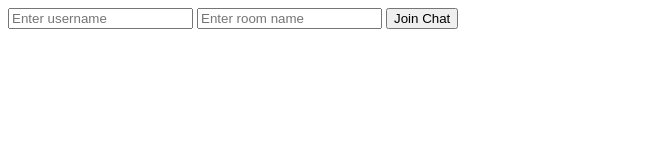
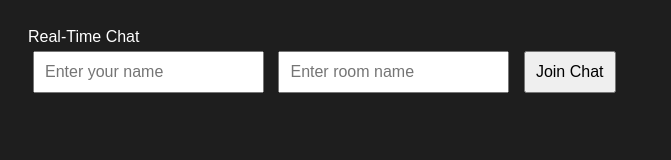
Before and after one commit to p1pawan23071/CHAT-APPLICATION, a website: page index.html in a window 1280 px wide. Shown: the whole page, without its empty margins (0-671 px from the left). Drawn offline with nearby package versions, Linux system fonts and the light colour scheme; no server answers.

Commit message:
Update index.html

```diff
--- a/index.html
+++ b/index.html
@@ -1,25 +1,32 @@
 <!DOCTYPE html>
 <html lang="en">
 <head>
-  <meta charset="UTF-8">
-  <title>Chat App</title>
-  <!-- <link rel="stylesheet" href="style.css"> -->
+    <meta charset="UTF-8">
+    <meta name="viewport" content="width=device-width, initial-scale=1.0">
+    <title>Real-Time Chat App</title>
+    <link rel="stylesheet" href="style.css">
+    <script src="/socket.io/socket.io.js"></script>
 </head>
 <body>
-  <div id="login">
-    <input type="text" id="username" placeholder="Enter username" />
-    <input type="text" id="room" placeholder="Enter room name" />
-    <button onclick="joinRoom()">Join Chat</button>
-  </div>
+    <div class="chat-container">
+        <div class="chat-header">Real-Time Chat</div>
 
-  <div id="chat" style="display:none;">
-    <div id="messages"></div>
-    <div id="typing"></div>
-    <input type="text" id="msg" placeholder="Type a message..." />
-    <button onclick="sendMessage()">Send</button>
-  </div>
+        <div id="login-section" class="login-form">
+            <input type="text" id="username-input" placeholder="Enter your name">
+            <input type="text" id="room-input" placeholder="Enter room name">
+            <button id="join-button">Join Chat</button>
+        </div>
 
-  <!-- <script src="/socket.io/socket.io.js"></script>
-  <script src="script.js"></script> -->
+        <div id="chat-section" style="display: none;">
+            <div class="chat-messages" id="messages-container"></div>
+            <div id="typing-indicator" class="typing-indicator" style="display: none;"></div>
+            <div class="input-area">
+                <input type="text" id="message-input" placeholder="Type your message...">
+                <button id="send-button">Send</button>
+            </div>
+        </div>
+    </div>
+
+    <script src="script.js"></script>
 </body>
 </html>
```
